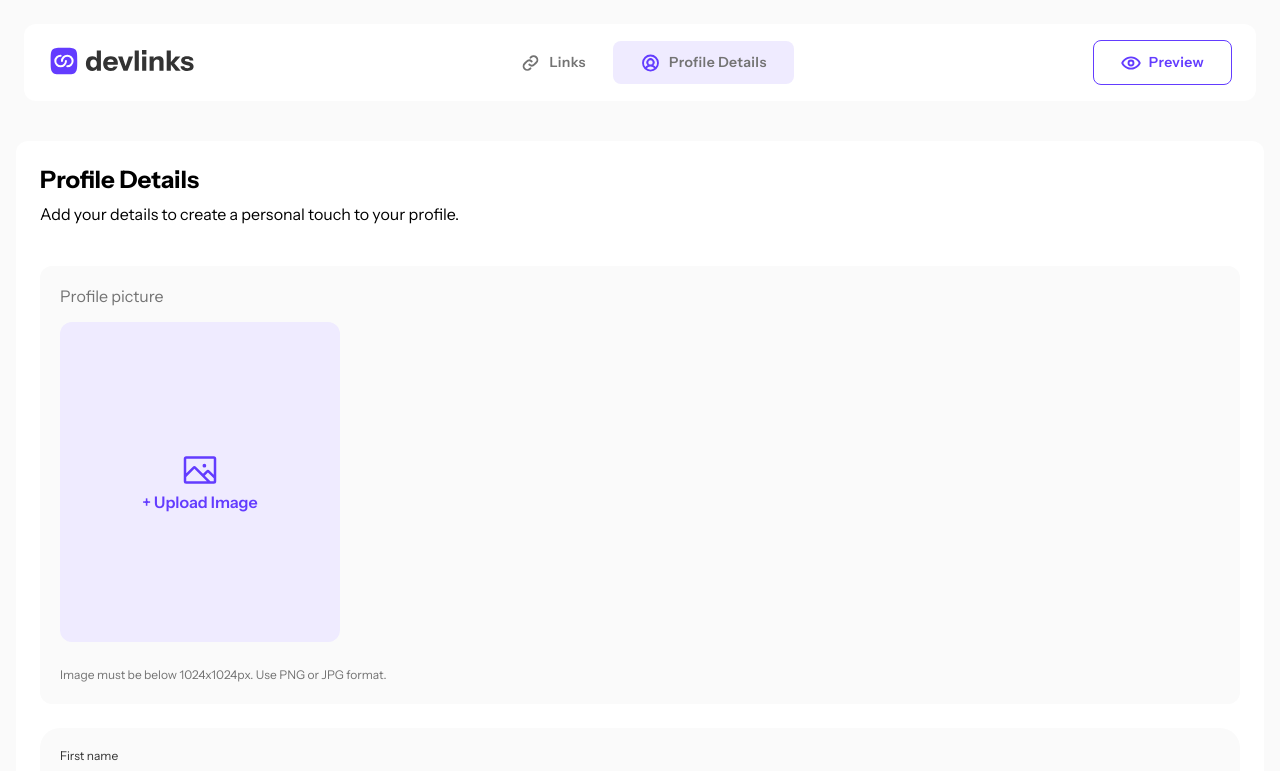
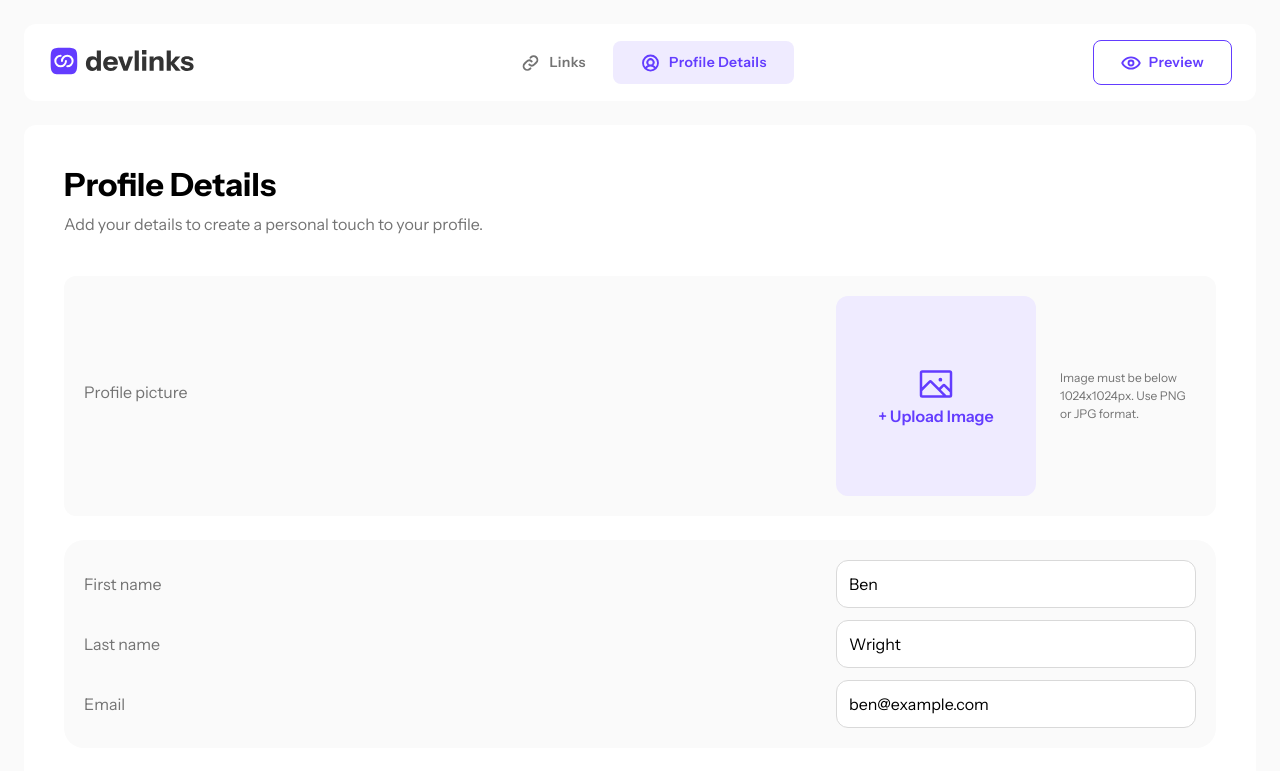
Before and after one commit to rekodev/link-sharing-app, a React (Vite) app: page /profile in a window 1280 px wide. Shown: the top 771 px of the page. Built offline with nearby package versions, Linux system fonts and the light colour scheme.

Commit message:
styled Profile page tablet media queries, couple of other misc fixes

```diff
--- a/src/components/Button/style.ts
+++ b/src/components/Button/style.ts
@@ -25,6 +25,8 @@ export const StyledButton = styled(Button)<IStyledButtonProps>`
         ? themeColors.indigo
         : props.variant === 'contained'
         ? themeColors.white
+        : props.$active
+        ? themeColors.indigo
         : themeColors.darkGray};
     border-color: ${(props) =>
       props.variant === 'outlined' ? `${themeColors.indigo}` : 'initial'};
--- a/src/components/ImageUpload/style.ts
+++ b/src/components/ImageUpload/style.ts
@@ -1,5 +1,6 @@
 import styled from 'styled-components';
 import { themeColors } from '../../styles/Theme';
+import { Breakpoints } from '../../styles/breakpoints';
 
 export const StyledImageUploadWrapper = styled.div`
   margin: 1rem 0 1.5rem 0;
@@ -10,6 +11,10 @@ export const StyledImageUploadWrapper = styled.div`
     line-height: 150%;
     font-size: 12px;
   }
+
+  @media screen and (min-width: ${Breakpoints.Tablet}) {
+    margin: 0;
+  }
 `;
 
 export const StyledImageUpload = styled.div`
@@ -19,13 +24,12 @@ export const StyledImageUpload = styled.div`
   flex-direction: column;
   justify-content: center;
   align-items: center;
-  padding: 3.75rem 2.5rem;
   margin-bottom: 0.5rem;
   position: relative;
   overflow: hidden;
 
+  height: 200px;
   width: 200px;
-  height: 200px;
 
   :hover {
     background-color: ${themeColors.lavender};
@@ -52,6 +56,10 @@ export const StyledImageUpload = styled.div`
 
   input {
     display: none;
+  }
+
+  @media screen and (min-width: ${Breakpoints.Tablet}) {
+    margin: 0;
   }
 `;
 
--- a/src/components/Input/style.ts
+++ b/src/components/Input/style.ts
@@ -1,5 +1,6 @@
 import styled from 'styled-components';
 import { themeColors } from '../../styles/Theme';
+import { Breakpoints } from '../../styles/breakpoints';
 
 interface IStyledInputProps {
   $hasValue: boolean;
@@ -44,12 +45,21 @@ export const StyledInput = styled.input<IStyledInputProps>`
           : `1px solid ${themeColors.indigo}`};
     }
   }
+
+  @media screen and (min-width: ${Breakpoints.Tablet}) {
+    max-width: 330px;
+    min-width: 330px;
+  }
 `;
 
 export const StyledLabel = styled.label`
   font-size: 0.75rem;
-  color: #333;
+  color: ${themeColors.darkGray};
   margin: 0;
+
+  @media screen and (min-width: ${Breakpoints.Tablet}) {
+    font-size: 1rem;
+  }
 `;
 
 export const StyledInputWrapper = styled.div`
@@ -57,6 +67,13 @@ export const StyledInputWrapper = styled.div`
   flex-direction: column;
   gap: 0.5rem;
   position: relative;
+
+  @media screen and (min-width: ${Breakpoints.Tablet}) {
+    flex-direction: row;
+    width: 100%;
+    align-items: center;
+    justify-content: space-between;
+  }
 `;
 
 export const StyledImage = styled.img`
--- a/src/components/ProfilePictureCard/ProfilePictureCard.tsx
+++ b/src/components/ProfilePictureCard/ProfilePictureCard.tsx
@@ -1,12 +1,18 @@
 import ImageUpload from '../ImageUpload';
-import { StyledCardHeading, StyledProfilePictureCard } from './style';
+import {
+  StyledCardHeading,
+  StyledProfilePictureCard,
+  UploadedImageWrapper,
+} from './style';
 
 const ProfilePictureCard = () => {
   return (
     <StyledProfilePictureCard>
       <StyledCardHeading>Profile picture</StyledCardHeading>
-      <ImageUpload />
-      <p>Image must be below 1024x1024px. Use PNG or JPG format.</p>
+      <UploadedImageWrapper>
+        <ImageUpload />
+        <p>Image must be below 1024x1024px. Use PNG or JPG format.</p>
+      </UploadedImageWrapper>
     </StyledProfilePictureCard>
   );
 };
--- a/src/components/ProfilePictureCard/style.ts
+++ b/src/components/ProfilePictureCard/style.ts
@@ -1,5 +1,6 @@
 import styled from 'styled-components';
 import { themeColors } from '../../styles/Theme';
+import { Breakpoints } from '../../styles/breakpoints';
 
 export const StyledProfilePictureCard = styled.div`
   background-color: ${themeColors.lightGray};
@@ -8,11 +9,10 @@ export const StyledProfilePictureCard = styled.div`
   margin-top: 2.5rem;
   margin-bottom: 1.5rem;
 
-  > p {
-    color: ${themeColors.darkGray};
-    margin: 0;
-    line-height: 150%;
-    font-size: 12px;
+  @media screen and (min-width: ${Breakpoints.Tablet}) {
+    display: flex;
+    align-items: center;
+    justify-content: space-between;
   }
 `;
 
@@ -23,3 +23,19 @@ export const StyledCardHeading = styled.h4`
   margin: 0;
   margin-bottom: 0.5rem;
 `;
+
+export const UploadedImageWrapper = styled.div`
+  > p {
+    color: ${themeColors.darkGray};
+    margin: 0;
+    line-height: 150%;
+    font-size: 12px;
+  }
+
+  @media screen and (min-width: ${Breakpoints.Tablet}) {
+    display: flex;
+    align-items: center;
+    gap: 1.5rem;
+    max-width: 360px;
+  }
+`;
--- a/src/pages/Profile/style.ts
+++ b/src/pages/Profile/style.ts
@@ -1,5 +1,6 @@
 import styled from 'styled-components';
 import { themeColors } from '../../styles/Theme';
+import { Breakpoints } from '../../styles/breakpoints';
 
 export const StyledProfile = styled.section`
   margin: 1rem;
@@ -12,8 +13,17 @@ export const StyledProfile = styled.section`
     margin-bottom: 0.5rem;
   }
 
-  > p {
+  p {
     color: ${themeColors.darkGray};
+  }
+
+  @media screen and (min-width: ${Breakpoints.Tablet}) {
+    margin: 1.5rem;
+    margin-top: 0;
+
+    h2 {
+      font-size: 2rem;
+    }
   }
 `;
 
@@ -24,8 +34,22 @@ export const StyledSaveButtonWrapper = styled.div`
   button {
     width: 100%;
   }
+
+  @media screen and (min-width: ${Breakpoints.Tablet}) {
+    display: flex;
+    justify-content: flex-end;
+    padding: 1.5rem 2.5rem;
+
+    button {
+      width: initial;
+    }
+  }
 `;
 
 export const StyledProfileContainer = styled.div`
   padding: 1.5rem;
+
+  @media screen and (min-width: ${Breakpoints.Tablet}) {
+    padding: 2.5rem;
+  }
 `;
```
